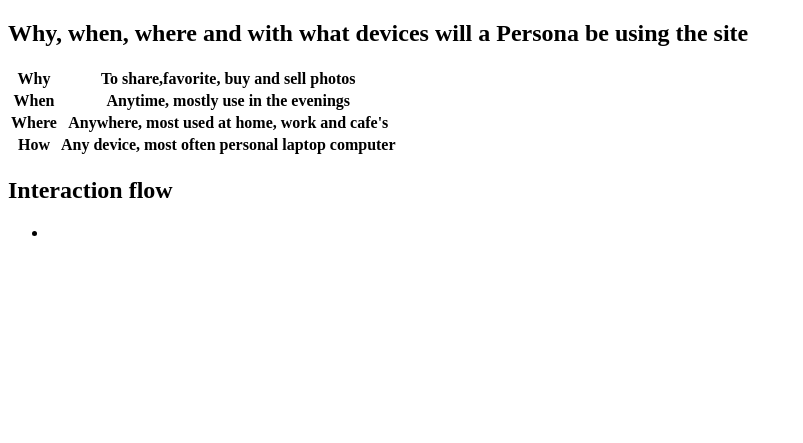
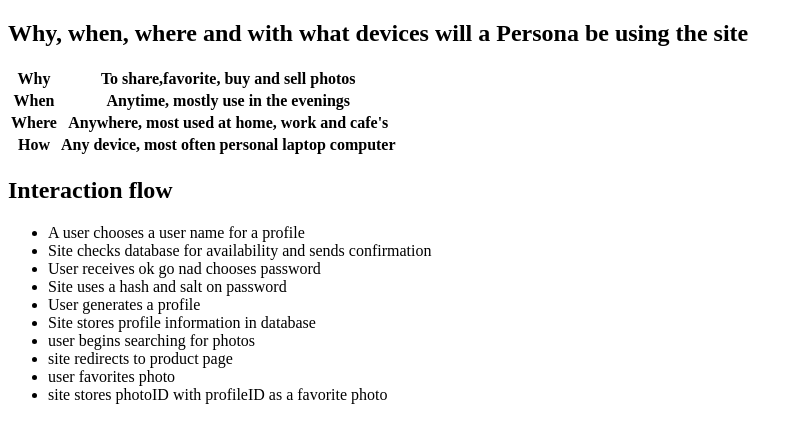
Before and after one commit to DanielleM565/data-design, a PHP site: page /use-case.php in a window 1280 px wide. Shown: the top 443 px of the page, without its empty margins (0-803 px from the left). Run offline with PHP 8.4, Linux system fonts and the light colour scheme; lists and menus that the app fills with data are empty.

Commit message:
made interaction flow list

```diff
--- a/epic/persona.php
+++ b/epic/persona.php
@@ -19,7 +19,7 @@
 			<h2>To Summarize:</h2>
 			<ul>
 				<li>As a Photo lover I want to favorite photos</li>
-				<li>As a Photo lover I want to promote myself as a photgrapher</li>
+				<li>As a Photo lover I want to promote myself as a photographer</li>
 				<li> As a user I was to buy prints of photos</li>
 			</ul>
 		</main>
--- a/epic/use-case.php
+++ b/epic/use-case.php
@@ -28,7 +28,16 @@
 			</table>
 			<h2>Interaction flow</h2>
 		<ul>
-			<li></li>
+			<li>A user chooses a user name for a profile</li>
+			<li>Site checks database for availability and sends confirmation</li>
+			<li>User receives ok go nad chooses password</li>
+			<li>Site uses a hash and salt on password</li> <!--Does not save password-->
+			<li>User generates a profile</li>
+			<li>Site stores profile information in database</li>
+			<li>user begins searching for photos</li>
+			<li>site redirects to product page</li>
+			<li>user favorites photo</li>
+			<li>site stores photoID with profileID as a favorite photo</li>
 		</ul>
 	</body>
 </html>
```
